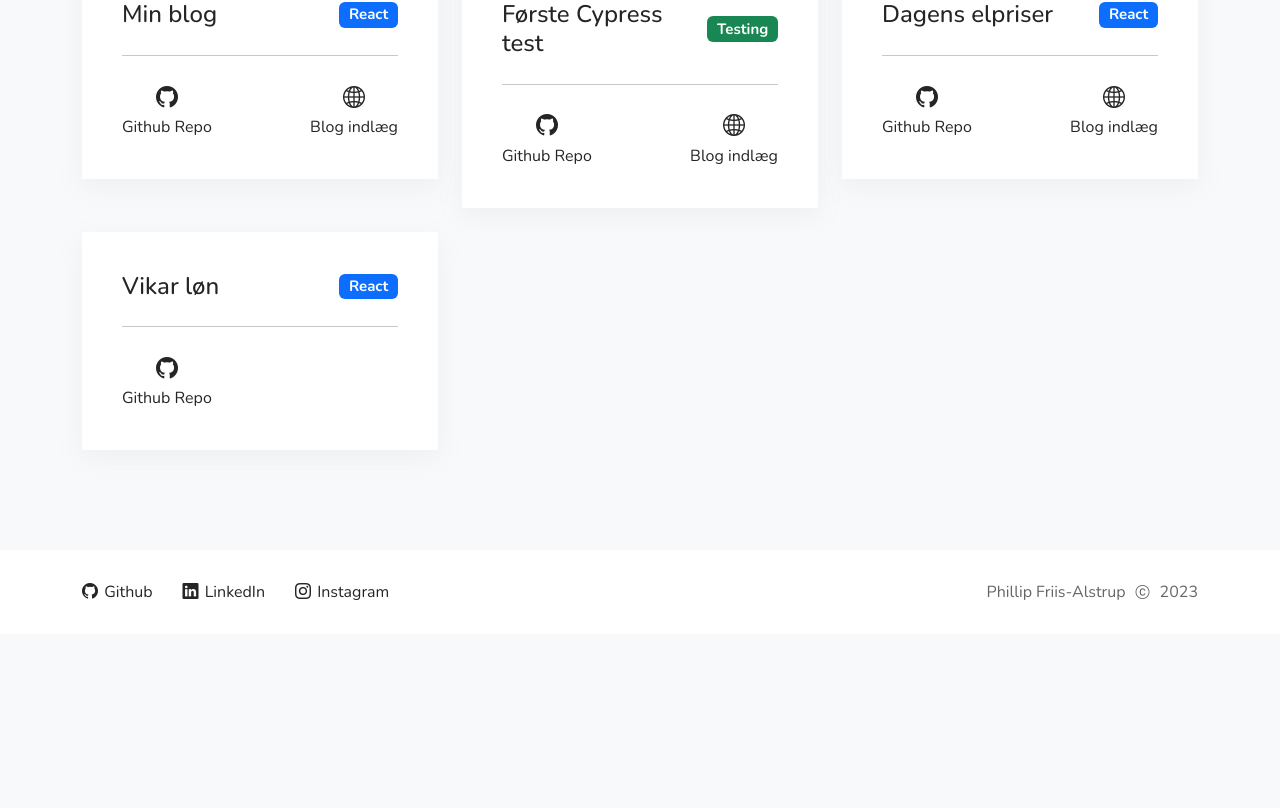
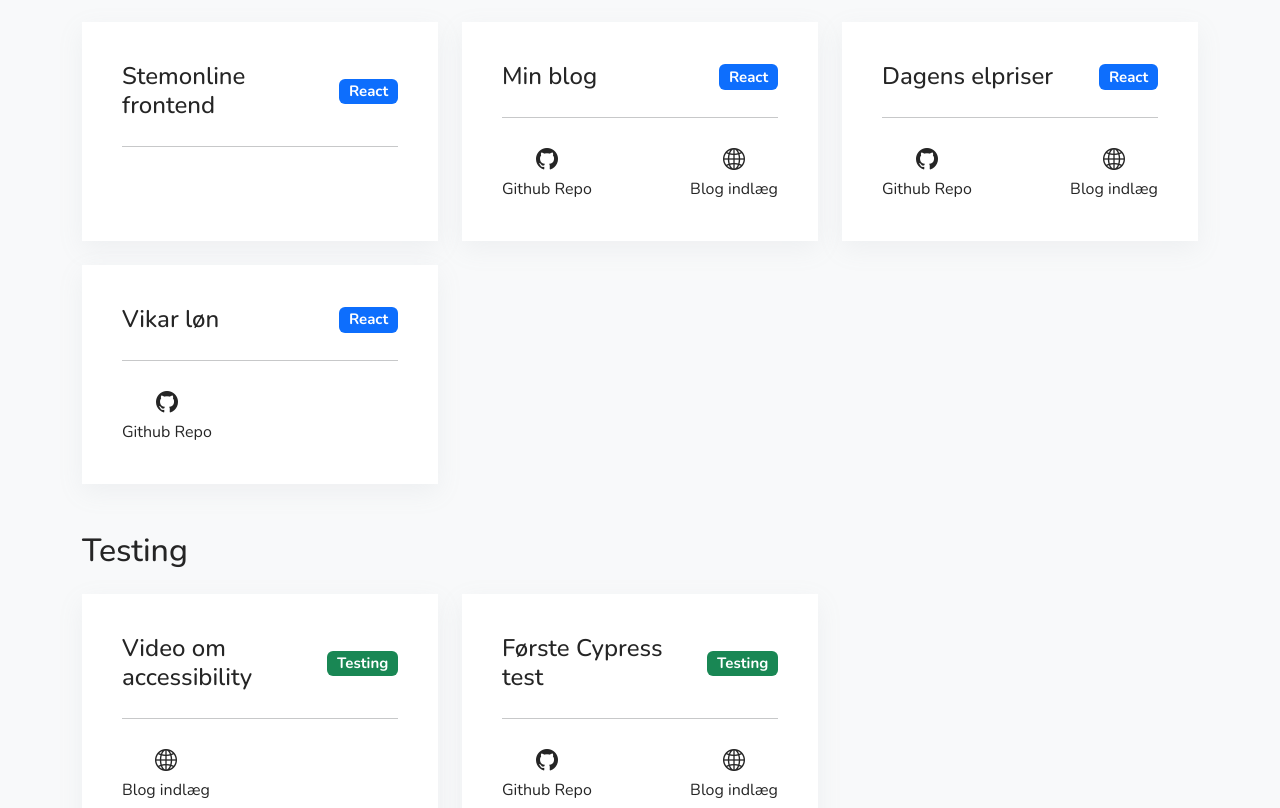
Before and after one commit to Friis-Alstrup/my-portfolio, a React (Vite) app: page /produkter in a window 1280 px wide. Shown: the part 332-1140 px from the top of the page. Before the commit the page ends 966 px from the top, so only its background shows below. Built offline with nearby package versions, Linux system fonts and the light colour scheme.

Commit message:
Small adjustments

```diff
--- a/src/assets/styles.css
+++ b/src/assets/styles.css
@@ -572,6 +572,10 @@ footer {
   margin: 50px 0 100px 0;
 }
 
+.products .card {
+  height: 100%;
+}
+
 .products .card-body {
   display: flex;
   flex-direction: column;
--- a/src/pages/LearningGoalPage.jsx
+++ b/src/pages/LearningGoalPage.jsx
@@ -79,7 +79,7 @@ export default function LearningGoalPage() {
                 <Card.Body>
                   <div className="title">
                     <img src="/img/testing.png" />
-                    <h1>Accesebility og E2E testing</h1>
+                    <h1>Accessibility og E2E testing</h1>
                   </div>
                   <div className="content">
                     <h2>Viden</h2>
@@ -94,8 +94,7 @@ export default function LearningGoalPage() {
                       <li>
                         Redegøre for centrale elementer og begreber indenfor
                         end-to-end testing herunder: Testplan, testcases,
-                        automatiseret test, black box testing, white box testing
-                        og CI/CD.
+                        automatiseret test, black box testing, white box testing.
                       </li>
                       <li>
                         Forklare hvorfor det giver mening at teste
@@ -108,19 +107,14 @@ export default function LearningGoalPage() {
                     <ul>
                       <li>
                         Udføre simple accessibility test af
-                        frontend-applikationer.
+                        frontend-applikationer med værktøjerne: Lighthouse, Wave og NVAccess.
                       </li>
                       <li>
-                        Udføre simple end-to-end test af frontend-applikationer.
-                      </li>
-                      <li>
-                        Udføre automatiseret test ved brug af ”Continuos
-                        integration/Continuous delivery” via en pipeline på
-                        f.eks. Github, Bitbucket, Gitlab osv.
+                        Udføre simple end-to-end test af frontend-applikationer ved brug af værktøjet: Cypress.
                       </li>
                       <li>
                         Opsætte professionelle testmiljøer til brug ved
-                        accessiblity- og end-to-end tests. F.eks. værktøjerne
+                        accessibility- og end-to-end tests. F.eks. værktøjerne
                         Cypress og Wave.
                       </li>
                     </ul>
@@ -133,7 +127,7 @@ export default function LearningGoalPage() {
                       </li>
                       <li>
                         I et struktureret sammenhæng opsøge ny viden og tilegne
-                        nye færdigheder indenfor accessiblity- og end-to-end
+                        nye færdigheder indenfor accessibility- og end-to-end
                         testing.
                       </li>
                     </ul>
--- a/src/pages/LiteraturePage.jsx
+++ b/src/pages/LiteraturePage.jsx
@@ -331,6 +331,48 @@ export default function LiteraturePage() {
                           illustrationer.
                         </td>
                       </tr>
+                      <tr>
+                        <td>
+                          <a
+                            href="https://ddiy.co/web-accessibility-statistics/"
+                            target="_blank"
+                          >
+                            57 Web Accessibility Statistics
+                          </a>
+                        </td>
+                        <td>
+                          Denne side fandt jeg da jeg ledte efter nogle
+                          statistikker ift. hvor relevant accessiblity testing
+                          er. Her fandt jeg bla. ud af at ca. 15% på verdensplan
+                          har en eller anden form for funktionsnedsættelse.
+                        </td>
+                      </tr>
+                      <tr>
+                        <td>
+                          <a
+                            href="https://www.nvaccess.org/"
+                            target="_blank"
+                          >
+                            NV Access
+                          </a>
+                        </td>
+                        <td>
+                          Dette program er en skærmlæser som jeg har brugt til at teste hjemmesider for deres web accessibility.
+                        </td>
+                      </tr>
+                      <tr>
+                        <td>
+                          <a
+                            href="https://en.wikipedia.org/wiki/Web_Content_Accessibility_Guidelines"
+                            target="_blank"
+                          >
+                            Web Content Accessibility Guidelines (WCAG)
+                          </a>
+                        </td>
+                        <td>
+                          Denne wikiside beskriver hvad "Web Content Accessibility Guidelines (WCAG)" er, samt giver et overblik over de forskellige "guidelines" og "success criterias" ift. web accessibility.
+                        </td>
+                      </tr>
                     </tbody>
                   </table>
                 </div>
--- a/src/pages/ProjectsPage.jsx
+++ b/src/pages/ProjectsPage.jsx
@@ -10,6 +10,21 @@ export default function ProjectsPage() {
       <div className="products">
         <div className="container">
           <Row className="g-4">
+            <h2>React</h2>
+            <Col lg="4">
+              <Card>
+                <Card.Body>
+                  <div className="product-header">
+                    <h4>Stemonline frontend</h4>
+                    <h5>
+                      <Badge bg="primary">React</Badge>
+                    </h5>
+                  </div>
+                  <hr />
+                  <div className="product-links"></div>
+                </Card.Body>
+              </Card>
+            </Col>
             <Col lg="4">
               <Card>
                 <Card.Body>
@@ -21,8 +36,82 @@ export default function ProjectsPage() {
                   </div>
                   <hr />
                   <div className="product-links">
-                    <a href="https://github.com/Friis-Alstrup/my-portfolio" target="_blank"><i className="bi bi-github"></i>Github Repo</a>
-                    <Link to="/blog/mit-foerste-blogindlaeg"><i class="bi bi-globe2"></i>Blog indlæg</Link>
+                    <a
+                      href="https://github.com/Friis-Alstrup/my-portfolio"
+                      target="_blank"
+                    >
+                      <i className="bi bi-github"></i>Github Repo
+                    </a>
+                    <Link to="/blog/mit-foerste-blogindlaeg">
+                      <i class="bi bi-globe2"></i>Blog indlæg
+                    </Link>
+                  </div>
+                </Card.Body>
+              </Card>
+            </Col>
+            <Col lg="4">
+              <Card>
+                <Card.Body>
+                  <div className="product-header">
+                    <h4>Dagens elpriser</h4>
+                    <h5>
+                      <Badge bg="primary">React</Badge>
+                    </h5>
+                  </div>
+                  <hr />
+                  <div className="product-links">
+                    <a
+                      href="https://github.com/Friis-Alstrup/react-electricity-prices"
+                      target="_blank"
+                    >
+                      <i className="bi bi-github"></i>Github Repo
+                    </a>
+                    <Link to="/blog/react-produkt-elpriser">
+                      <i class="bi bi-globe2"></i>Blog indlæg
+                    </Link>
+                  </div>
+                </Card.Body>
+              </Card>
+            </Col>
+            <Col lg="4">
+              <Card>
+                <Card.Body>
+                  <div className="product-header">
+                    <h4>Vikar løn</h4>
+                    <h5>
+                      <Badge bg="primary">React</Badge>
+                    </h5>
+                  </div>
+                  <hr />
+                  <div className="product-links">
+                    <a
+                      href="https://github.com/Friis-Alstrup/vikar-loen"
+                      target="_blank"
+                    >
+                      <i className="bi bi-github"></i>Github Repo
+                    </a>
+                    {/* <Link to="/blog/"><i class="bi bi-globe2"></i>Blog indlæg</Link> */}
+                  </div>
+                </Card.Body>
+              </Card>
+            </Col>
+          </Row>
+          <Row className="g-4 mt-4">
+            <h2>Testing</h2>
+            <Col lg="4">
+              <Card>
+                <Card.Body>
+                  <div className="product-header">
+                    <h4>Video om accessibility</h4>
+                    <h5>
+                      <Badge bg="success">Testing</Badge>
+                    </h5>
+                  </div>
+                  <hr />
+                  <div className="product-links">
+                    <Link to="/blog/testing-produkt-video-om-accessibility-testing-og-vaerktoejer-til-at-udfoere-test">
+                      <i class="bi bi-globe2"></i>Blog indlæg
+                    </Link>
                   </div>
                 </Card.Body>
               </Card>
@@ -38,42 +127,15 @@ export default function ProjectsPage() {
                   </div>
                   <hr />
                   <div className="product-links">
-                    <a href="https://github.com/Friis-Alstrup/react-electricity-prices/tree/master/cypress" target="_blank"><i className="bi bi-github"></i>Github Repo</a>
-                    <Link to="/blog/foerste-e2e-test-i-cypress"><i class="bi bi-globe2"></i>Blog indlæg</Link>
-                  </div>
-                </Card.Body>
-              </Card>
-            </Col>
-            <Col lg="4">
-              <Card>
-                <Card.Body>
-                  <div className="product-header">
-                    <h4>Dagens elpriser</h4>
-                    <h5>
-                      <Badge bg="primary">React</Badge>
-                    </h5>
-                  </div>
-                  <hr />
-                  <div className="product-links">
-                    <a href="https://github.com/Friis-Alstrup/react-electricity-prices" target="_blank"><i className="bi bi-github"></i>Github Repo</a>
-                    <Link to="/blog/react-produkt-elpriser"><i class="bi bi-globe2"></i>Blog indlæg</Link>
-                  </div>
-                </Card.Body>
-              </Card>
-            </Col>
-            <Col lg="4">
-              <Card>
-                <Card.Body>
-                  <div className="product-header">
-                    <h4>Vikar løn</h4>
-                    <h5>
-                      <Badge bg="primary">React</Badge>
-                    </h5>
-                  </div>
-                  <hr />
-                  <div className="product-links">
-                    <a href="https://github.com/Friis-Alstrup/vikar-loen" target="_blank"><i className="bi bi-github"></i>Github Repo</a>
-                    {/* <Link to="/blog/"><i class="bi bi-globe2"></i>Blog indlæg</Link> */}
+                    <a
+                      href="https://github.com/Friis-Alstrup/react-electricity-prices/tree/master/cypress"
+                      target="_blank"
+                    >
+                      <i className="bi bi-github"></i>Github Repo
+                    </a>
+                    <Link to="/blog/foerste-e2e-test-i-cypress">
+                      <i class="bi bi-globe2"></i>Blog indlæg
+                    </Link>
                   </div>
                 </Card.Body>
               </Card>
```
